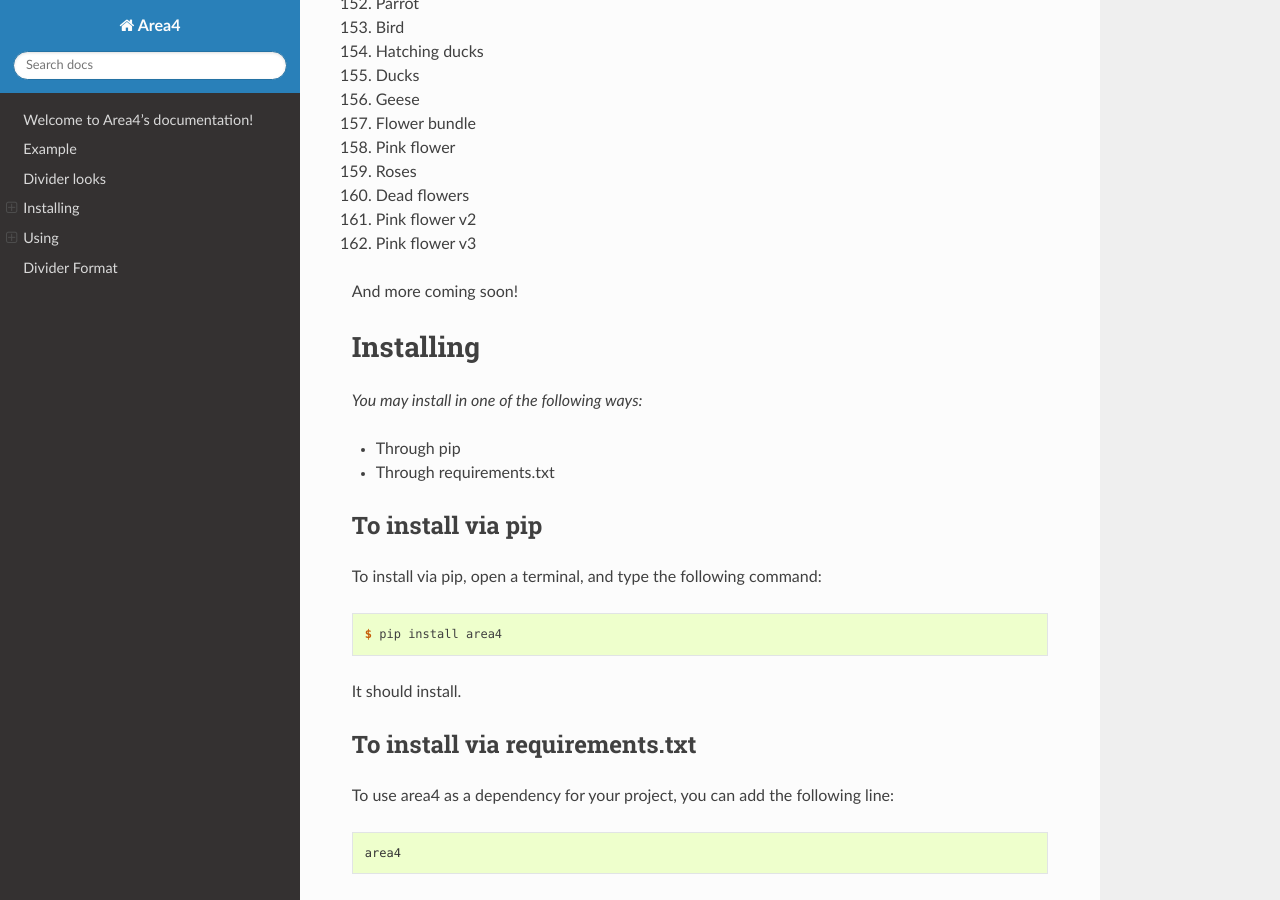
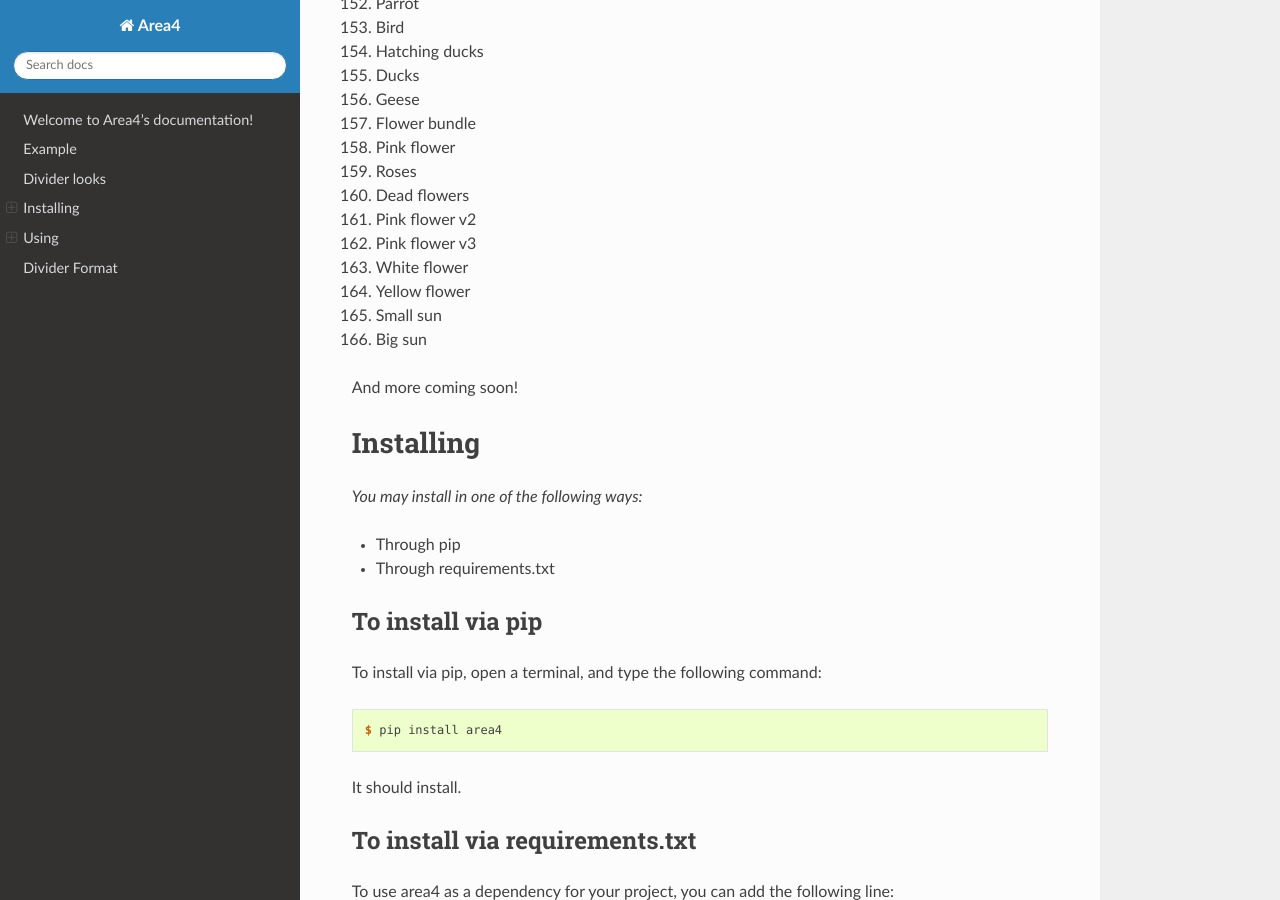
Before and after one commit to area4lib/area4, a Sphinx documentation site: the page built from docs/index.rst, in a window 1280 px wide and 900 px high, scrolled down 4323 px. Built offline with Sphinx 7.4.7 and the Read the Docs theme 2.0.0, drawn with Linux system fonts in a browser that asks for light colours.

Commit message:
Update docs/index.rst

```diff
--- a/docs/index.rst
+++ b/docs/index.rst
@@ -213,6 +213,10 @@ Divider looks
 160. Dead flowers
 161. Pink flower v2
 162. Pink flower v3
+163. White flower
+164. Yellow flower
+165. Small sun
+166. Big sun
 
 
 
```
